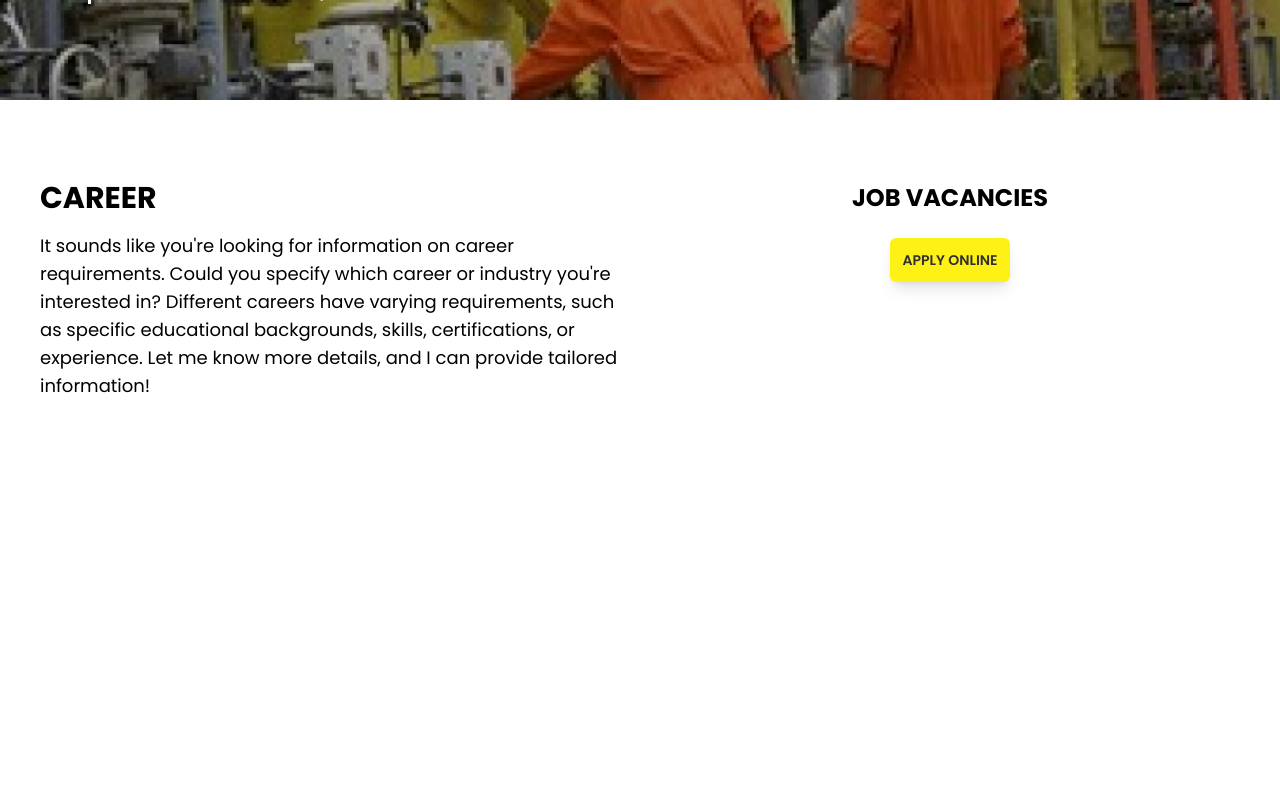
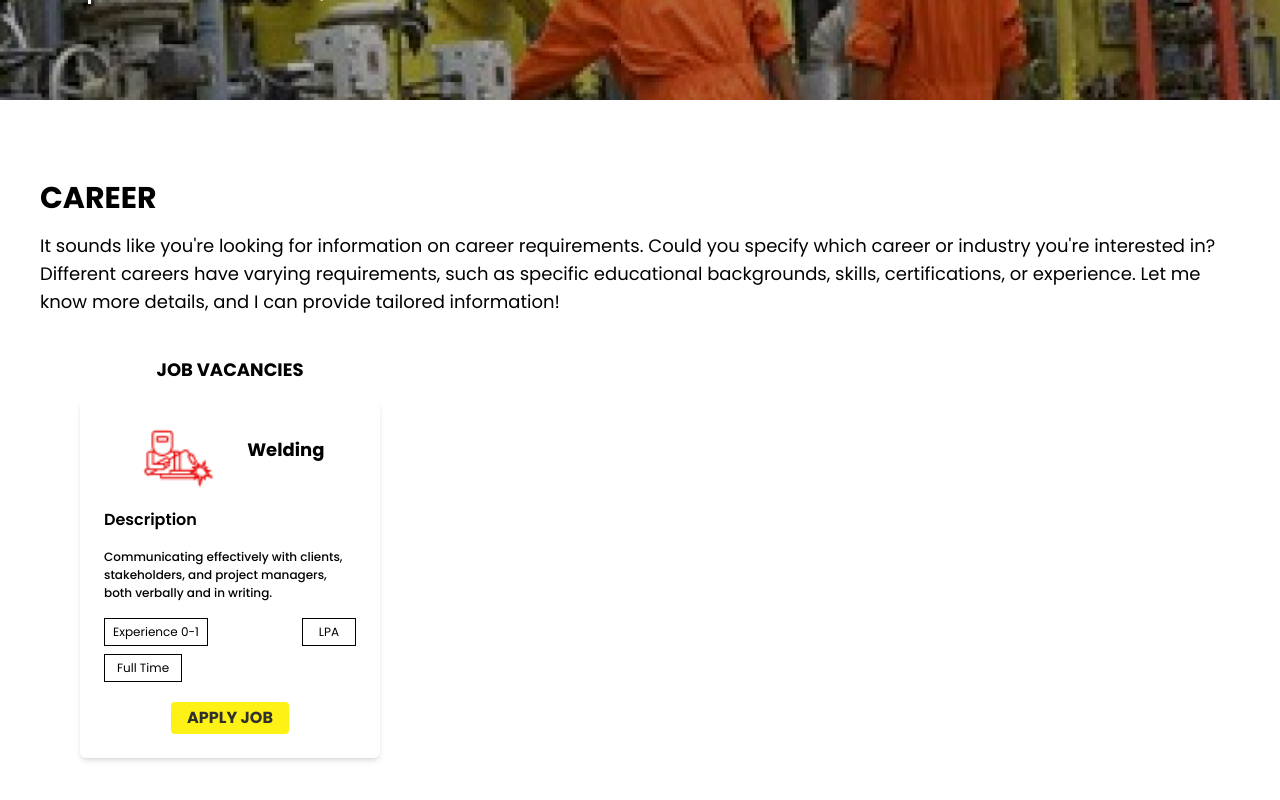
Before and after one commit to CloudBeesTechnology/AWE-Website, a React (Vite) app: page /applyJob in a window 1280 px wide. Shown: the part 260-1060 px from the top of the page. Before the commit the page ends 800 px from the top, so only its background shows below. Built offline with nearby package versions, Linux system fonts and the light colour scheme; what aws-amplify would draw is missing.

Commit message:
six commit

```diff
--- a/package.json
+++ b/package.json
@@ -21,6 +21,7 @@
     "react-hot-toast": "^2.4.1",
     "react-icons": "^5.2.1",
     "react-router-dom": "^6.25.1",
+    "react-scroll-trigger": "^0.6.14",
     "tailwind-scrollbar-hide": "^1.1.7",
     "yup": "^1.4.0"
   },
--- a/src/index.css
+++ b/src/index.css
@@ -51,9 +51,11 @@
 .primary_btn{
   @apply bg-yellow font-bold py-2 px-24  rounded-md
 }
+
 .input-field {
   @apply w-full h-[45px]  px-3 mt-2 border outline-none border-[#dedddd] rounded bg-white max-sm:text-[14px]  ;
 }
+
 }
 .custom-gradient {
   background: linear-gradient(to top right, #EEDAD9, #f3D3D3 );
--- a/src/pages/applyJob/CareerSection.jsx
+++ b/src/pages/applyJob/CareerSection.jsx
@@ -1,6 +1,7 @@
 import React from 'react';
 import { CommonBanner } from '../../Component/Organization/CommonBanner';
 import bg from "../../assets/applyJob/applyJob-1.png";
+import icon from "../../assets/applyJob/icon.png";
 import { Link } from 'react-router-dom';
 import { useEffect } from 'react';
 
@@ -15,9 +16,9 @@ export const CareerSection = () => {
   return (
     <section>
             <CommonBanner background={bg} />
-    <div className="flex flex-col md:flex-row center md:items-start sm:justify-evenly  p-4 sm:p-10 space-y-6 md:space-y-0 md:space-x-10 my-10">
+    <div className="flex flex-col  center md:items-start sm:justify-evenly  p-4 sm:p-10 space-y-6 md:space-y-0 md:space-x-10 my-10">
       {/* Career Section */}
-      <div className="flex-1 ">
+      <div className=" mb-10">
         <h2 className="text-3xl font-bold">CAREER</h2>
         <p className="mt-4 text-lg max-sm:text-justify">
           It sounds like you're looking for information on career requirements.
@@ -29,26 +30,32 @@ export const CareerSection = () => {
       </div>
 
       {/* Employment Application Form */}
-      <div className=" flex-1 center max-sm:text-center flex-col ">
-        <h3 className="font-bold text-[24px] mb-4">JOB VACANCIES</h3>
-          <div className='space-y-2 p-2 sm:p-4'>
-            <Link to="/addCandidates" className="bg-[#FEF116] text-black font-semibold text-[14px] shadow-lg p-3 rounded-md">
-              APPLY ONLINE
+
+      <div className="flex-1 center  flex-col ">
+        <h3 className="font-bold text-lg mb-4"><span></span>JOB VACANCIES</h3>
+        <div className="space-y-4 p-2 sm:p-6 rounded-md shadow-md sm:w-[300px]">
+<div className='flex justify-evenly items-center'>
+
+            <img
+              src={icon}
+              alt="Welder"
+              className="object-cover w-20"
+            />
+<p className="font-bold text-lg mb-4">Welding </p>
+
+  </div>
+  <h4 className="font-semibold">Description</h4>
+          <p className=" text-[12px] font-medium ">Communicating effectively with clients, stakeholders, and project managers, both verbally and in writing.</p>
+<div className=' flex-wrap flex justify-between items-center gap-2'><p className='border py-1 px-2 text-[12px]'>Experience 0-1</p> <p className='border py-1 px-4 text-[12px]'>LPA</p> <p className='border py-1 px-3 text-[12px]'>Full Time</p></div>
+          <p>
+            <div className='center mt-5'>
+            <Link to="/addCandidates" className="bg-[#FEF116] text-black center font-bold py-1 px-4 rounded">
+             APPLY JOB
             </Link>
-          </div>
+            </div>
+          </p>
+        </div>
       </div>
-      {/* <div className="flex-1 center max-sm:text-center flex-col ">
-        <h3 className="font-bold text-lg mb-4">EMPLOYMENT APPLICATION FORM</h3>
-        <ul className="space-y-4 p-2 sm:p-6 rounded-md shadow-md">
-          <li className="font-semibold">JOB VACANCIES</li>
-          <li>
-            <Link to="/addCandidates" className="bg-[#E5EC87] text-black font-bold  px-4 rounded-full">
-              APPLY ONLINE
-            </Link>
-          </li>
-          <li className="font-semibold">TRACK APPLICATION PROGRESS</li>
-        </ul>
-      </div> */}
     </div>
     </section>
   );
--- a/src/pages/applyJob/apply/AddCandidates.jsx
+++ b/src/pages/applyJob/apply/AddCandidates.jsx
@@ -62,7 +62,7 @@ export const AddCandidates = () => {
         <h2 className="text-[20px] font-bold mb-4 text-center mt-10">Application Form</h2>
 
         {/* Tab Navigation */}
-        <div className="flex justify-between border-b mb-4 text-[14px] font-semibold">
+        <div className="flex justify-between border-b mb-4 text-[14px] font-semibold overflow-x-auto  whitespace-nowrap scroll-smooth scrollbar-hide">
           <button
             className={`py-2 px-4 focus:outline-none ${
               activeTab === "applicantDetails" ? "border-b-8 border-yellow" : ""
--- a/src/pages/contact/BusinessHours.jsx
+++ b/src/pages/contact/BusinessHours.jsx
@@ -12,19 +12,19 @@ export const BusinessHours = () => {
         <div className=" p-4 border-r-2 ">
           <h3 className="text-[26px] font-bold mb-2">Head Office:</h3>
           <p className='text-[20px] font-semibold '>Monday – Friday</p>
-          <p className='text-[20px]'>0730 hrs – 1200 hrs</p>
-          <p className='text-[20px]'>1300 hrs – 1630 hrs</p>
+          <p className='text-[20px]'><i>0730 hrs – 1200 hrs</i></p>
+          <p className='text-[20px]'><i>1300 hrs – 1630 hrs</i></p>
           <br />
           <p className='text-[20px] font-semibold'>Saturday</p>
-          <p className='text-[20px]'>0730 hrs – 1200 hrs</p>
+          <p className='text-[20px]'><i>0730 hrs – 1200 hrs</i></p>
         </div>
 {/* <div className=' w-full h-full  center max-sm:hidden '><p className=' border w-0 text-grey h-full '></p></div> */}
         {/* Seria Workshop and Other Areas Hours */}
         <div className="p-4 ">
           <h3 className="text-[26px] font-bold mb-2">Seria Workshop and all other Construction areas:</h3>
           <p className='text-[20px] font-semibold sm:mt-3'>Monday – Saturday</p>
-          <p className='text-[20px]'>0700 hrs – 1200 hrs</p>
-          <p className='text-[20px]'>1300 hrs – 1800 hrs</p>
+          <p className='text-[20px] '><i>0700 hrs – 1200 hrs</i></p>
+          <p className='text-[20px]'><i>1300 hrs – 1800 hrs</i></p>
         </div>
       </div>
     </div>
--- a/tailwind.config.js
+++ b/tailwind.config.js
@@ -13,5 +13,5 @@ export default {
     },
     extend: {},
   },
-  plugins: [],
+  plugins: [require('tailwind-scrollbar-hide')],
 };
```
Also changed, not shown: src/assets/applyJob/icon.png (added), 1 other file (tests, documents, lock files or other folders).
